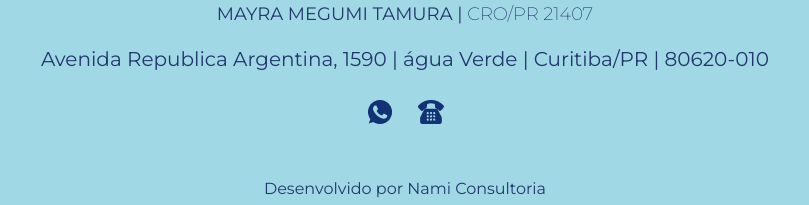
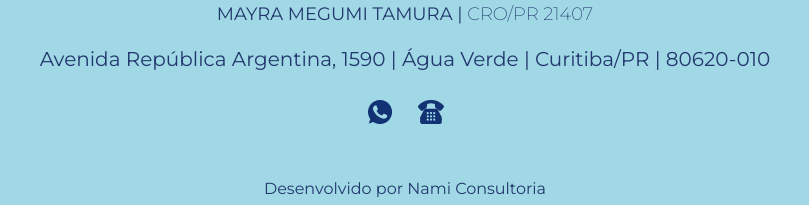
Before and after one commit to NamiMarketing/Clinotam, an Eleventy site: page src/canal.njk in a window 1280 px wide. Shown: the part 1914-2119 px from the top of the page, 235-1044 px from the left. Built offline with nearby package versions, Linux system fonts and the light colour scheme; Eleventy itself is replaced by a stand-in of ours; files that its build step writes are made by us from their sources.

Commit message:
ajuste footer

```diff
--- a/src/_includes/footer.njk
+++ b/src/_includes/footer.njk
@@ -6,7 +6,7 @@
         <p><strong>Sakae Tamura | </strong>CRO/PR 3658</p>
         <p><strong>MAYUMI KUBO TAMURA | </strong>CRO/PR 3773</p>
         <p><strong>MAYRA MEGUMI TAMURA | </strong>CRO/PR 21407</p>
-        <p>Avenida Republica Argentina, 1590 | água Verde | Curitiba/PR | 80620-010</p>
+        <p>Avenida República Argentina, 1590 | Água Verde | Curitiba/PR | 80620-010</p>
         <div class="icons-footer">
             <a href="https://api.whatsapp.com/send?phone=5541988683202&text=Estava%20no%20site%20e%20gostaria%20de%20agendar%20uma%20consulta.">
                 <img src="../img/whats-footer.png"
```
